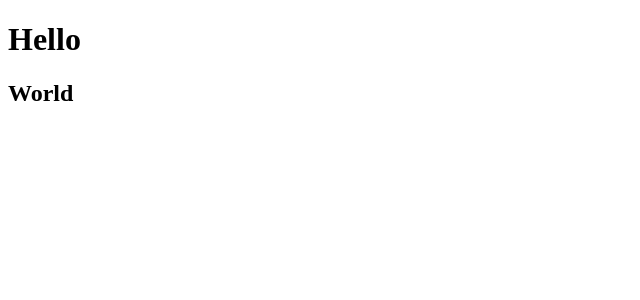
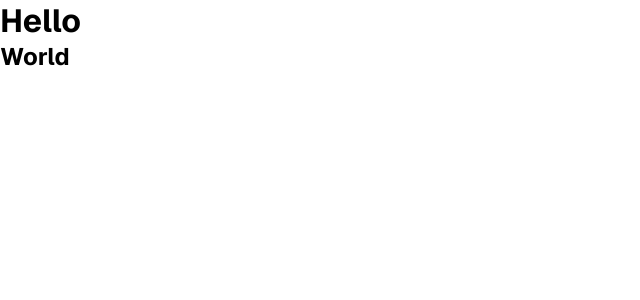
Before and after one commit to 404brtk/rag-chatbot, a React (Vite) app in the folder frontend/: page / in a window 1280 px wide. Shown: the top 300 px of the page, without its empty margins (0-640 px from the left). Built offline with nearby package versions, Linux system fonts and the light colour scheme.

Commit message:
style: add font styles and reset CSS in index.css; update index.html for font preconnect

```diff
--- a/frontend/index.html
+++ b/frontend/index.html
@@ -5,6 +5,12 @@
     <link rel="icon" type="image/svg+xml" href="/favicon.svg" />
     <meta name="viewport" content="width=device-width, initial-scale=1.0" />
     <title>Chat</title>
+    <link rel="preconnect" href="https://fonts.googleapis.com" />
+    <link rel="preconnect" href="https://fonts.gstatic.com" crossorigin />
+    <link
+      href="https://fonts.googleapis.com/css2?family=Geist:wght@100..900&family=Geist+Mono:wght@100..900&display=swap"
+      rel="stylesheet"
+    />
   </head>
   <body>
     <div id="root"></div>
--- a/frontend/src/index.css
+++ b/frontend/src/index.css
@@ -0,0 +1,9 @@
+* {
+  margin: 0;
+  padding: 0;
+  box-sizing: border-box;
+}
+
+body {
+  font-family: 'Geist', sans-serif;
+}
```
